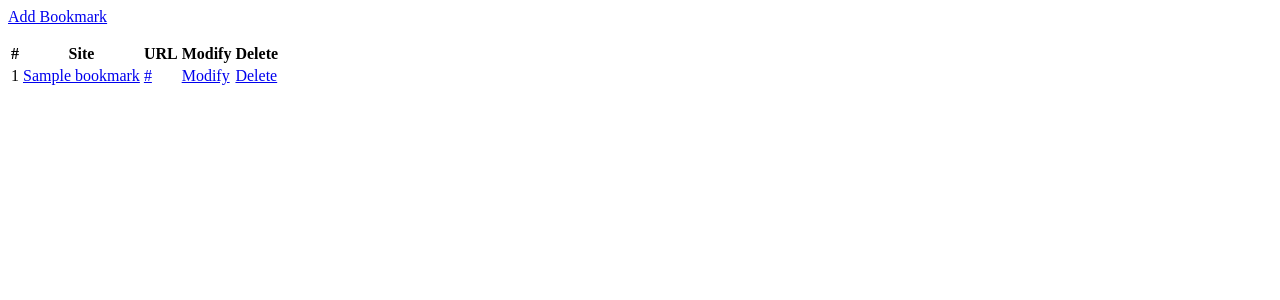
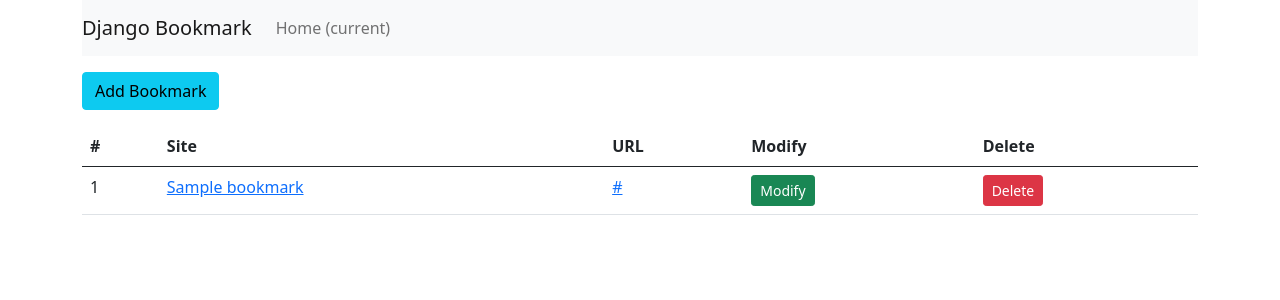
Before and after one commit to choistardev/bookmark, a Django app: template bookmark/templates/bookmark/bookmark_list.html in a window 1280 px wide. Shown: the top 300 px of the page. Run offline with Django 3.2, Linux system fonts and the light colour scheme; the template is opened without the code that fills it: most values are stand-ins (such as "Sample title", 1, 10 or a date in 2020).

Commit message:
부트스트랩 적용

```diff
--- a/templates/base.html
+++ b/templates/base.html
@@ -2,11 +2,39 @@
 <html lang="en">
 <head>
     <meta charset="UTF-8">
-    <title>{% block title %}{% endblock %}
-    </title>
+    <title>{% block title %}{% endblock %}</title>
+    <link href="https://cdn.jsdelivr.net/npm/bootstrap@5.0.2/dist/css/bootstrap.min.css" rel="stylesheet" integrity="sha384-EVSTQN3/azprG1Anm3QDgpJLIm9Nao0Yz1ztcQTwFspd3yD65VohhpuuCOmLASjC" crossorigin="anonymous">
+    <script src="https://cdn.jsdelivr.net/npm/bootstrap@5.0.2/dist/js/bootstrap.bundle.min.js" integrity="sha384-MrcW6ZMFYlzcLA8Nl+NtUVF0sA7MsXsP1UyJoMp4YLEuNSfAP+JcXn/tWtIaxVXM" crossorigin="anonymous"></script>
+    <script src="https://cdn.jsdelivr.net/npm/@popperjs/core@2.9.2/dist/umd/popper.min.js" integrity="sha384-IQsoLXl5PILFhosVNubq5LC7Qb9DXgDA9i+tQ8Zj3iwWAwPtgFTxbJ8NT4GN1R8p" crossorigin="anonymous"></script>
+<script src="https://cdn.jsdelivr.net/npm/bootstrap@5.0.2/dist/js/bootstrap.min.js" integrity="sha384-cVKIPhGWiC2Al4u+LWgxfKTRIcfu0JTxR+EQDz/bgldoEyl4H0zUF0QKbrJ0EcQF" crossorigin="anonymous"></script>
 </head>
 <body>
-    {% block content %}
-    {% endblock %}
+<div class="container">
+    <nav class="navbar navbar-expand-lg navbar-light bg-light">
+        <a class="navbar-brand" href="#">Django Bookmark</a>
+        <button class="navbar-toggler" type="button" data-toggle="collapse"
+                data-target="#navbarSupportedContent" aria-controls="navbarSupportedContent"
+                aria-expanded="false" aria-label="Toggle navigation">
+            <span class="navbar-toggler-icon"></span>
+        </button>
+        <div class="collapse navbar-collapse" id="navbarSupportedContent">
+            <ul class="navbar-nav mr-auto">
+                <li class="nav-teim active">
+                    <a class="nav-link" href="#">Home
+                        <span class="sr-only">(current)</span>
+                    </a>
+                </li>
+            </ul>
+        </div>
+    </nav>
+    <p></p>
+    <div class="row">
+        <div class="col">
+        {% block content %}
+
+        {% endblock %}
+        </div>
+    </div>
+</div>
 </body>
 </html>
```
